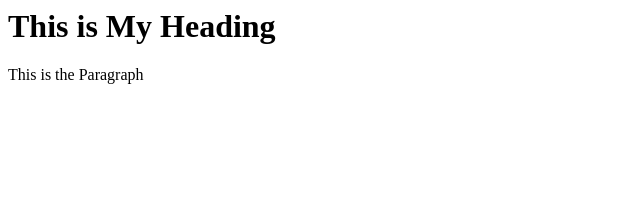
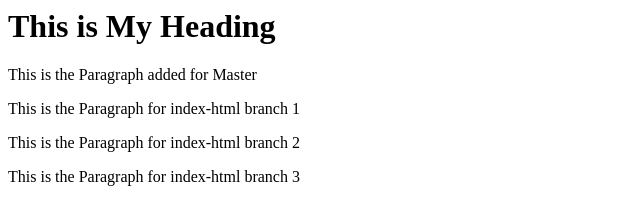
Before and after one commit to mshaiks/portfolio, a plain HTML site: page index.html in a window 1280 px wide. Shown: the whole page, without its empty margins (0-640 px from the left). Drawn offline with Linux system fonts and the light colour scheme.

Commit message:
Updates for index-html branch

```diff
--- a/index.html
+++ b/index.html
@@ -1,4 +1,8 @@
 <html>
 <h1> This is My Heading</h1>
-<p> This is the Paragraph</p>
+<p> This is the Paragraph added for Master</p>
+<p> This is the Paragraph for index-html branch 1</p>
+<p> This is the Paragraph for index-html branch 2</p>
+<p> This is the Paragraph for index-html branch 3</p>
+
 </html>
```
